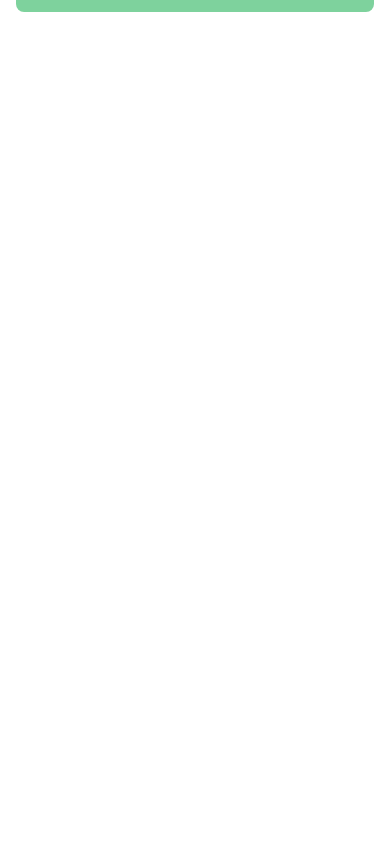
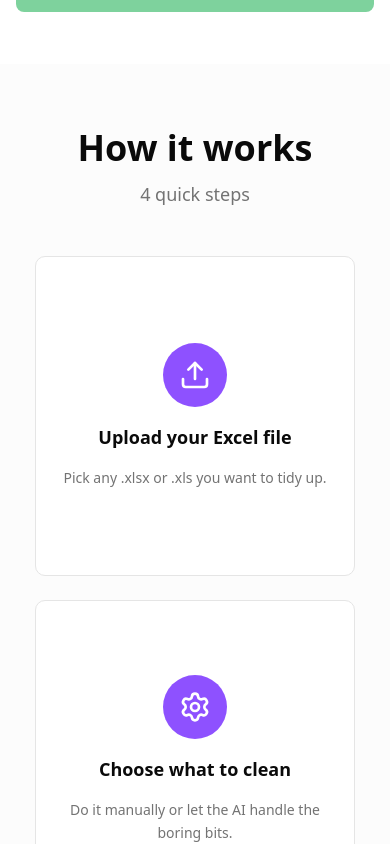
Before and after one commit to SereqG/xls-cleaner, a Next.js app in the folder frontend/: page / in a window 390 px wide. Shown: the part 780-1624 px from the top of the page. Before the commit the page ends 844 px from the top, so only its background shows below. Built offline with nearby package versions, Linux system fonts and the light colour scheme.

Commit message:
Add How it Works section with 4 steps and responsive design
Co-authored-by: SereqG <80456568+SereqG@users.noreply.github.com>

```diff
--- /dev/null
+++ b/frontend/src/app/HowItWorksSection.tsx
@@ -0,0 +1,71 @@
+import { Upload, Settings, Sparkles, Download, ArrowRight } from "lucide-react"
+
+export function HowItWorksSection() {
+  const steps = [
+    {
+      icon: Upload,
+      title: "Upload your Excel file",
+      description: "Pick any .xlsx or .xls you want to tidy up.",
+    },
+    {
+      icon: Settings,
+      title: "Choose what to clean",
+      description: "Do it manually or let the AI handle the boring bits.",
+    },
+    {
+      icon: Sparkles,
+      title: "Chat with AI",
+      description: "Ask questions or use ready-made prompts to improve your sheet.",
+    },
+    {
+      icon: Download,
+      title: "Download the result",
+      description: "Grab your clean, optimized Excel.",
+    },
+  ]
+
+  return (
+    <section className="bg-muted/30 py-16 px-4">
+      <div className="mx-auto max-w-7xl">
+        {/* Header */}
+        <div className="text-center mb-12">
+          <h2 className="text-4xl font-bold mb-3">How it works</h2>
+          <p className="text-lg text-muted-foreground">4 quick steps</p>
+        </div>
+
+        {/* Steps - Desktop: horizontal with arrows, Mobile: vertical stack */}
+        <div className="flex flex-col lg:flex-row lg:items-center lg:justify-center gap-6 lg:gap-4">
+          {steps.map((step, index) => {
+            const Icon = step.icon
+            return (
+              <div key={index} className="flex flex-col lg:flex-row items-center gap-4 lg:gap-4">
+                {/* Card */}
+                <div className="bg-card border border-border rounded-lg p-6 w-full max-w-xs lg:w-64 aspect-square flex flex-col items-center justify-center text-center space-y-4 hover:border-violet-500/50 transition-colors">
+                  {/* Icon */}
+                  <div className="w-16 h-16 rounded-full bg-violet-500 flex items-center justify-center flex-shrink-0">
+                    <Icon className="w-8 h-8 text-white" />
+                  </div>
+
+                  {/* Title */}
+                  <h3 className="text-lg font-semibold">{step.title}</h3>
+
+                  {/* Description */}
+                  <p className="text-sm text-muted-foreground leading-relaxed">
+                    {step.description}
+                  </p>
+                </div>
+
+                {/* Arrow - show between items, hide after last */}
+                {index < steps.length - 1 && (
+                  <div className="hidden lg:block">
+                    <ArrowRight className="w-8 h-8 text-violet-500" />
+                  </div>
+                )}
+              </div>
+            )
+          })}
+        </div>
+      </div>
+    </section>
+  )
+}
--- a/frontend/src/app/page.tsx
+++ b/frontend/src/app/page.tsx
@@ -1,9 +1,11 @@
 import { HeroSection } from "@/app/HeroSection"
+import { HowItWorksSection } from "@/app/HowItWorksSection"
 
 export default function Home() {
   return (
     <div>
       <HeroSection />
+      <HowItWorksSection />
     </div>
   );
 }
```
